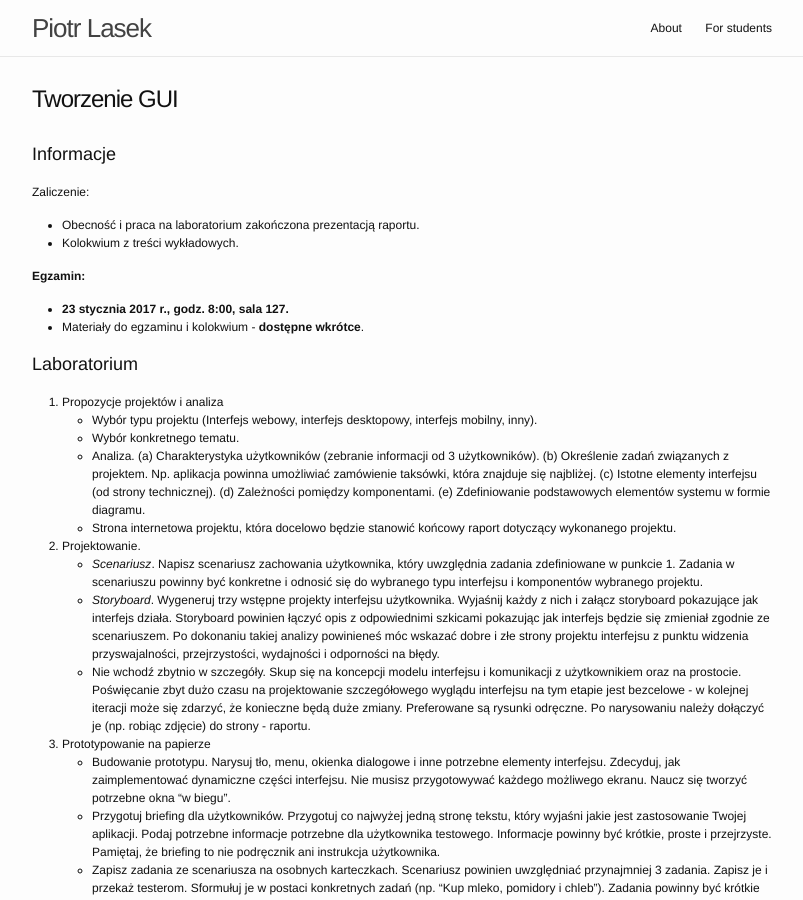
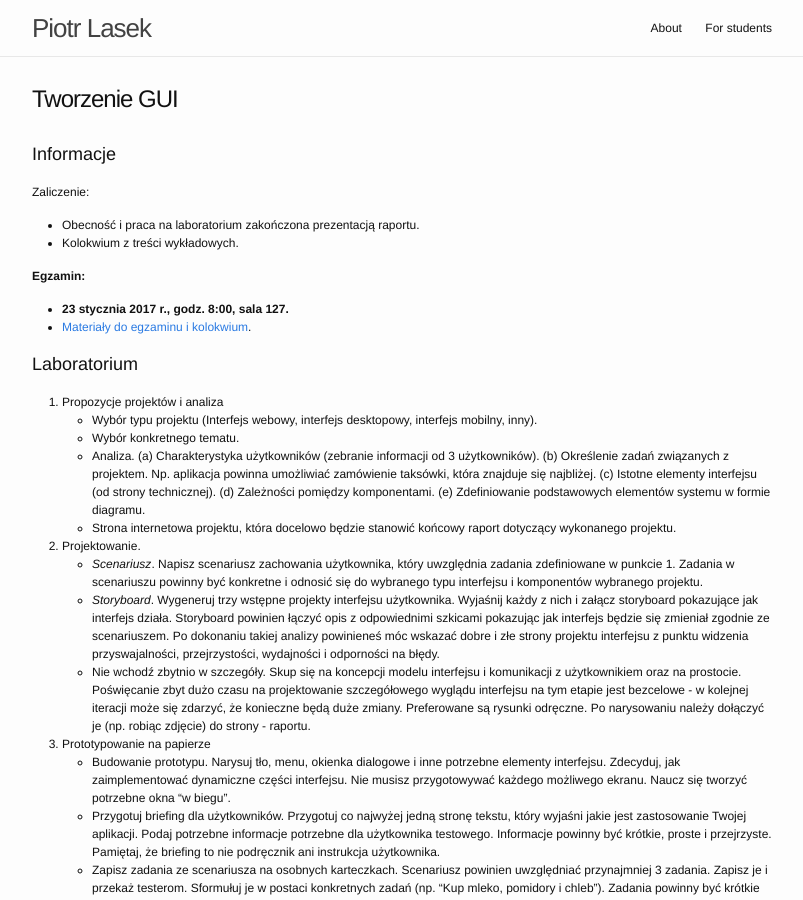
Before and after one commit to piotrlasek/piotrlasek.github.io, a Jekyll site: the page built from for-students/tgui2016.md, in a window 1280 px wide and 900 px high. Shown: the whole window, without its empty margins (238-1041 px from the left). Built offline with Jekyll 4.4.1, drawn with Linux system fonts in a browser that asks for light colours.

Commit message:
Update tgui2016.md

```diff
--- a/for-students/tgui2016.md
+++ b/for-students/tgui2016.md
@@ -15,7 +15,7 @@ Zaliczenie:
 **Egzamin:**
 
 * **23 stycznia 2017 r., godz. 8:00, sala 127.**
-* Materiały do egzaminu i kolokwium - **dostępne wkrótce**.
+* [Materiały do egzaminu i kolokwium](tgui-test.html.pdf).
 
 # Laboratorium
 
```
